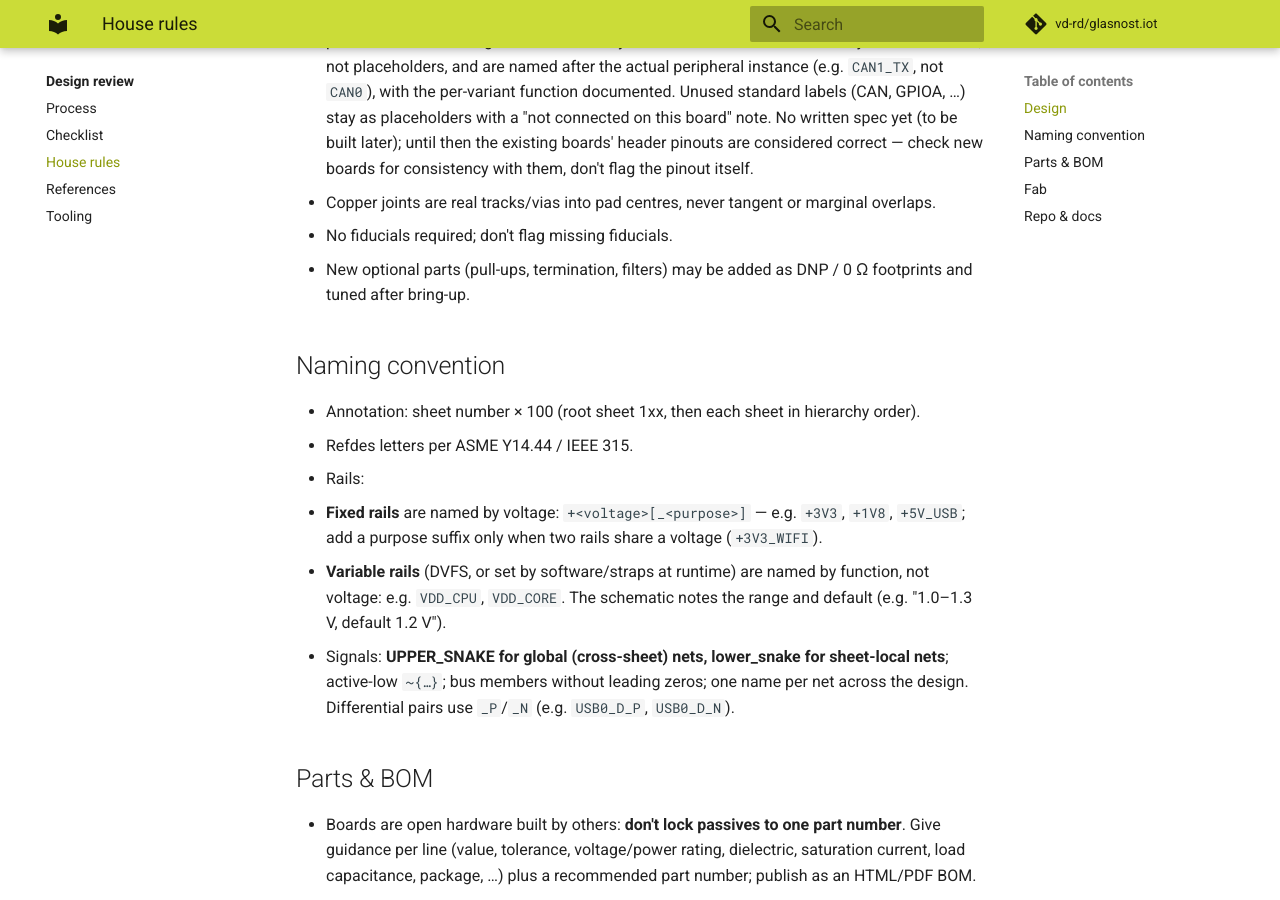
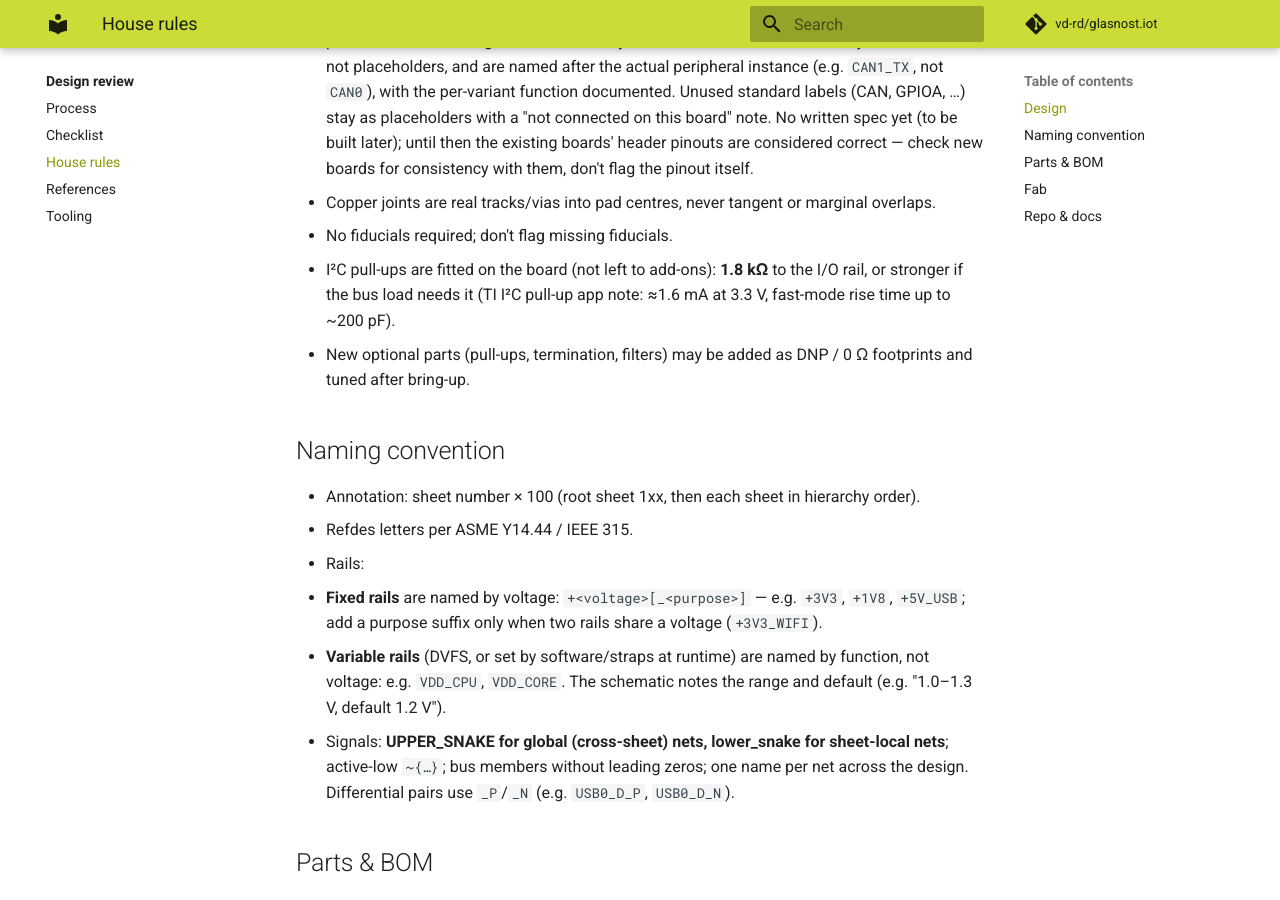
Before and after one commit to vd-rd/glasnost.iot, an MkDocs documentation site: the page built from docs/review/house-rules.md, in a window 1280 px wide and 900 px high, scrolled down 740 px. Built offline with MkDocs 1.6.1 and Material for MkDocs 9.7.7, drawn with Linux system fonts in a browser that asks for light colours; comment, search, counter and statistics services are not loaded.

Commit message:
House rules: I2C pull-ups fitted on board, 1.8 kOhm

```diff
--- a/docs/review/house-rules.md
+++ b/docs/review/house-rules.md
@@ -11,6 +11,7 @@ Decisions that apply across Glasnost boards. Reviewers: don't re-propose these;
 - Shared Glasnost header pinout: ACIN is wired when the board has a power path — a power-path PMIC or a discrete one (e.g. diode/MOSFET OR-ing of USB and ACIN); otherwise it's a placeholder. Header signals that exist only on some SoC variants of a family board are wired, not placeholders, and are named after the actual peripheral instance (e.g. `CAN1_TX`, not `CAN0`), with the per-variant function documented. Unused standard labels (CAN, GPIOA, …) stay as placeholders with a "not connected on this board" note. No written spec yet (to be built later); until then the existing boards' header pinouts are considered correct — check new boards for consistency with them, don't flag the pinout itself.
 - Copper joints are real tracks/vias into pad centres, never tangent or marginal overlaps.
 - No fiducials required; don't flag missing fiducials.
+- I²C pull-ups are fitted on the board (not left to add-ons): **1.8 kΩ** to the I/O rail, or stronger if the bus load needs it (TI I²C pull-up app note: ≈1.6 mA at 3.3 V, fast-mode rise time up to ~200 pF).
 - New optional parts (pull-ups, termination, filters) may be added as DNP / 0 Ω footprints and tuned after bring-up.
 
 ## Naming convention
```
